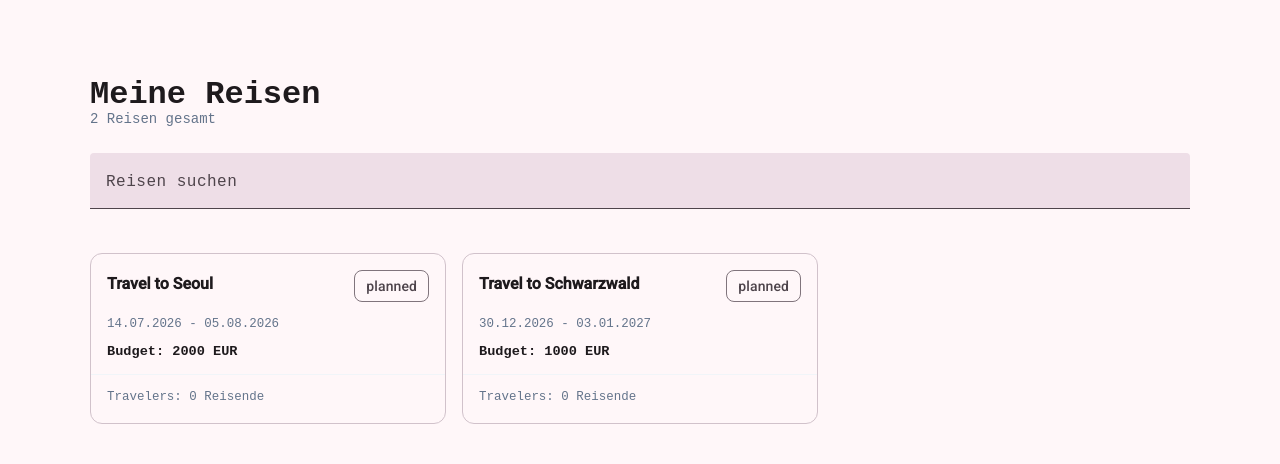
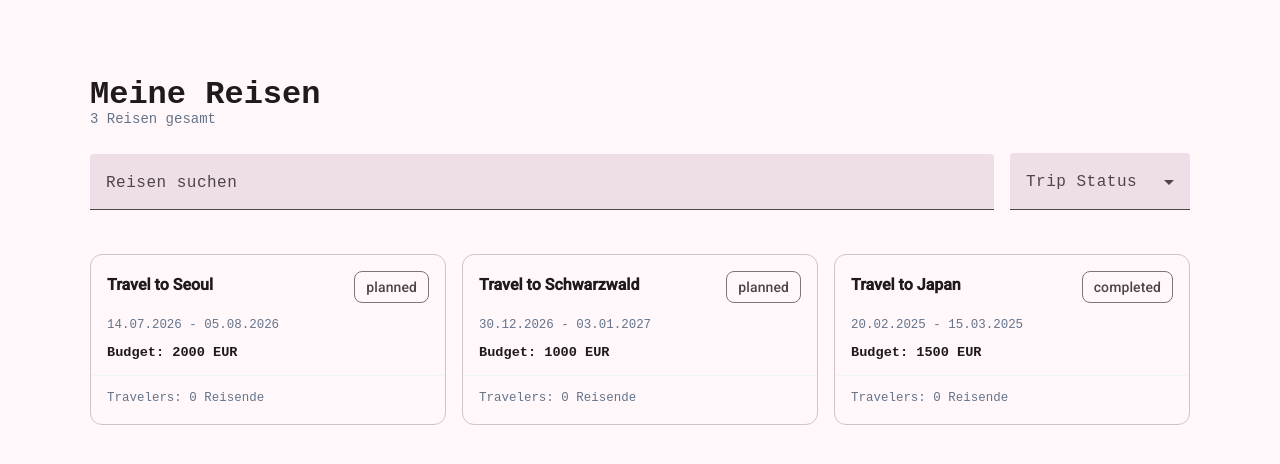
Before and after one commit to hunjoonrhee/smart-travel-planner, an Angular app: page /overview in a window 1280 px wide. Shown: the top 464 px of the page. Built offline with nearby package versions, Linux system fonts and the light colour scheme; a web font is replaced by a local one.

Commit message:
feat(US1): add status filter to trips overview
- Add statusControl (FormControl<TripStatus | null>)
- Convert valueChanges to signal via toSignal for computed reactivity
- Combine search + status filter in filteredTrips computed
- Add mat-select with Alle + all TripStatus options

```diff
--- a/src/app/components/trips-overview/trips-overview.html
+++ b/src/app/components/trips-overview/trips-overview.html
@@ -6,6 +6,15 @@
 
   <div class="trip-search-container">
     <app-trip-search [(searchTerm)]="searchTerm" />
+    <mat-form-field>
+      <mat-label>Trip Status</mat-label>
+      <mat-select [formControl]="statusControl">
+        <mat-option [value]="null"> Alle </mat-option>
+        @for (status of tripStatuses; track status) {
+          <mat-option [value]="status">{{ status }}</mat-option>
+        }
+      </mat-select>
+    </mat-form-field>
   </div>
   <div class="trip-cards-container">
     @for (trip of filteredTrips(); track trip.id) {
--- a/src/app/components/trips-overview/trips-overview.scss
+++ b/src/app/components/trips-overview/trips-overview.scss
@@ -21,8 +21,18 @@ header {
 }
 
 .trip-search-container {
+  display: flex;
+  gap: 1rem;
   margin-bottom: 1.5rem;
-  width: 100%;
+  align-items: center;
+
+  app-trip-search {
+    flex: 1;
+  }
+
+  mat-form-field {
+    width: 180px;
+  }
 }
 
 .trip-cards-container {
--- a/src/app/components/trips-overview/trips-overview.ts
+++ b/src/app/components/trips-overview/trips-overview.ts
@@ -2,10 +2,24 @@ import { Component, computed, inject, signal } from '@angular/core';
 import { TripService } from '../../services/trip-service';
 import { TripCard } from '../trip-card/trip-card';
 import { TripSearch } from '../trip-search/trip-search';
+import { FormControl, ReactiveFormsModule } from '@angular/forms';
+import { MatFormField, MatLabel } from '@angular/material/form-field';
+import { MatInputModule } from '@angular/material/input';
+import { MatSelectModule } from '@angular/material/select';
+import { TripStatus } from '../../types';
+import { toSignal } from '@angular/core/rxjs-interop';
 
 @Component({
   selector: 'app-trips-overview',
-  imports: [TripCard, TripSearch],
+  imports: [
+    TripCard,
+    TripSearch,
+    MatFormField,
+    MatLabel,
+    ReactiveFormsModule,
+    MatInputModule,
+    MatSelectModule,
+  ],
   templateUrl: './trips-overview.html',
   styleUrl: './trips-overview.scss',
 })
@@ -15,8 +29,20 @@ export class TripsOverview {
 
   readonly filteredTrips = computed(() => {
     const trips = this.tripService.trips();
+    if (this.selectedStatus() !== null) {
+      const filtered = trips.filter((trip) => trip.status === this.selectedStatus());
+      return filtered.filter((trip) =>
+        trip.title.toLowerCase().includes(this.searchTerm().toLowerCase()),
+      );
+    }
     return trips.filter((trip) =>
       trip.title.toLowerCase().includes(this.searchTerm().toLowerCase()),
     );
   });
+
+  readonly statusControl = new FormControl<TripStatus | null>(null);
+
+  readonly selectedStatus = toSignal(this.statusControl.valueChanges, { initialValue: null });
+
+  readonly tripStatuses = ['active', 'cancelled', 'completed', 'draft', 'planned'] as const;
 }
--- a/src/app/services/trip-service.ts
+++ b/src/app/services/trip-service.ts
@@ -33,6 +33,20 @@ const SEED_DATA: Trip[] = [
     createdAt: new Date().toISOString(),
     updatedAt: new Date().toISOString(),
   },
+  {
+    id: '3',
+    title: 'Travel to Japan',
+    startDate: '2025-02-20',
+    endDate: '2025-03-15',
+    budget: 1500,
+    currency: 'EUR',
+    description: 'Go to Japan!',
+    status: 'completed',
+    travelers: [],
+    destinations: [],
+    createdAt: new Date().toISOString(),
+    updatedAt: new Date().toISOString(),
+  },
 ];
 
 @Injectable({
```
